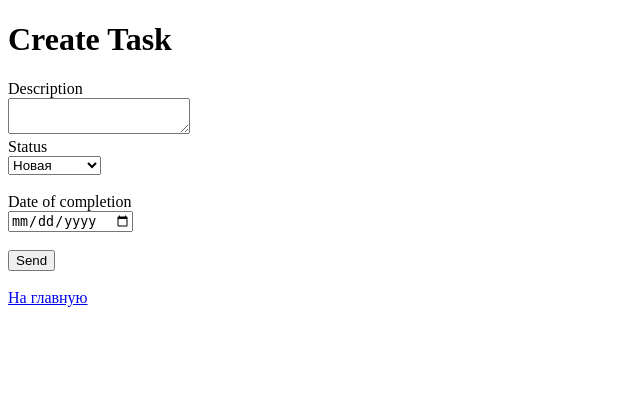
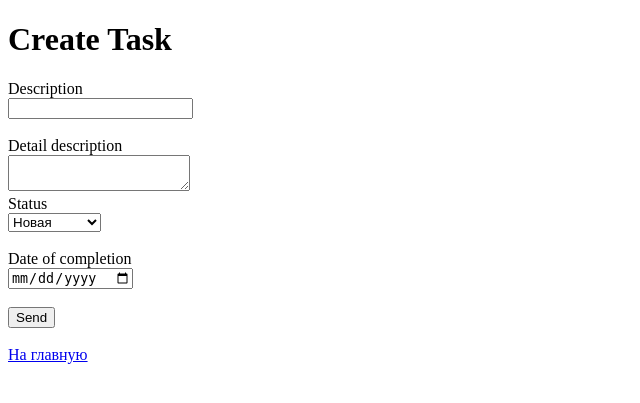
Before and after one commit to DashaKramm/to_do_list, a Django app: page /create/ in a window 1280 px wide. Shown: the top 403 px of the page, without its empty margins (0-640 px from the left). Run offline with Django 5.2, Linux system fonts and the light colour scheme.

Commit message:
добавила в модели поле для подробного описания + поля в админке + миграции
+ также добавила это поле в шаблон создания задачи

```diff
--- a/source/webapp/admin.py
+++ b/source/webapp/admin.py
@@ -5,11 +5,11 @@ from webapp.models import Task
 
 # Register your models here.
 class TaskAdmin(admin.ModelAdmin):
-    list_display = ['id', 'description', 'status', 'date_of_completion']
+    list_display = ['id', 'description', 'status', 'date_of_completion', 'detailed_description']
     list_display_links = ['id', 'description']
     list_filter = ['status']
-    search_fields = ['description']
-    fields = ['description', 'status', 'date_of_completion']
+    search_fields = ['description', 'detailed_description']
+    fields = ['description', 'detailed_description', 'status', 'date_of_completion']
 
 
 admin.site.register(Task, TaskAdmin)
--- a/source/webapp/models.py
+++ b/source/webapp/models.py
@@ -5,10 +5,11 @@ status_choices = [('new', 'Новая'), ('in_progress', 'В процессе'),
 
 
 class Task(models.Model):
-    description = models.TextField(null=False, blank=False, verbose_name="Описание")
+    description = models.CharField(max_length=50, null=False, blank=False, verbose_name="Описание")
     status = models.CharField(max_length=30, null=False, blank=False, verbose_name="Статус", default="new",
                               choices=status_choices)
     date_of_completion = models.DateField(null=True, blank=True, verbose_name="Дата выполнения", default=None)
+    detailed_description = models.TextField(null=True, blank=True, verbose_name="Подробное описание")
 
     def __str__(self):
         return f"{self.pk}) {self.description} ({self.status})"
--- a/source/webapp/templates/create_task.html
+++ b/source/webapp/templates/create_task.html
@@ -12,7 +12,9 @@
 <form action="/create/" method="post">
     {% csrf_token %}
     <label>Description</label><br/>
-    <textarea name="description"></textarea><br/>
+    <input type="text" name="description" maxlength="50"/><br/><br/>
+    <label>Detail description</label><br/>
+    <textarea name="detail_description"></textarea><br/>
     <label>Status</label><br/>
     <select name="status" id="status">
         {% for s in status_choices %}
```
Also changed, not shown: source/webapp/migrations/0002_task_detailed_description.py (added).
